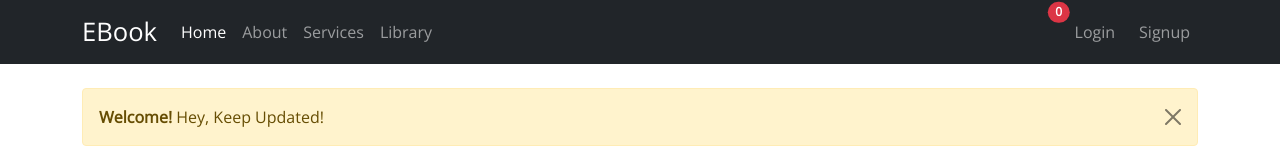
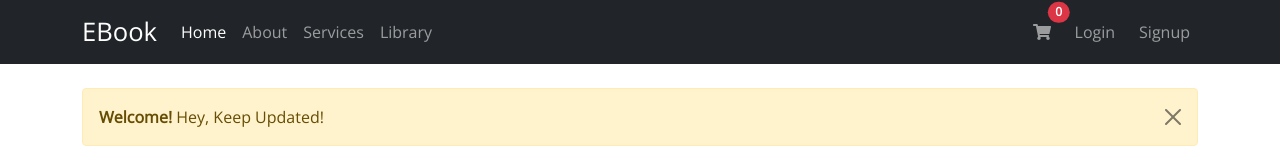
Before and after one commit to ankur6266/book-store, a React (Create React App) app: page / in a window 1280 px wide. Shown: the top 160 px of the page. Built offline with nearby package versions, Linux system fonts and the light colour scheme; a web font is replaced by a local one.

Commit message:
Update Navbar.js

```diff
--- a/src/components/Navbar.js
+++ b/src/components/Navbar.js
@@ -3,6 +3,9 @@
 
 // cart
 import { CartContext } from "./cart/CartContext";
+import { FontAwesomeIcon } from "@fortawesome/react-fontawesome";
+import { faShoppingCart } from '@fortawesome/free-solid-svg-icons'
+
 
 const Navbar = () => {
   const [carts, setCarts] = useContext(CartContext);
@@ -51,7 +54,7 @@
 
             <li className="nav-item">
               <NavLink className="nav-link position-relative" exact to="/cart">
-              <i className="fa fa-shopping-cart"></i>
+              <FontAwesomeIcon icon={faShoppingCart} />
                 <span className="position-absolute top-0 start-100 translate-middle badge rounded-pill bg-danger">
                 {carts.length}
                   <span className="visually-hidden">cart items</span>
```
